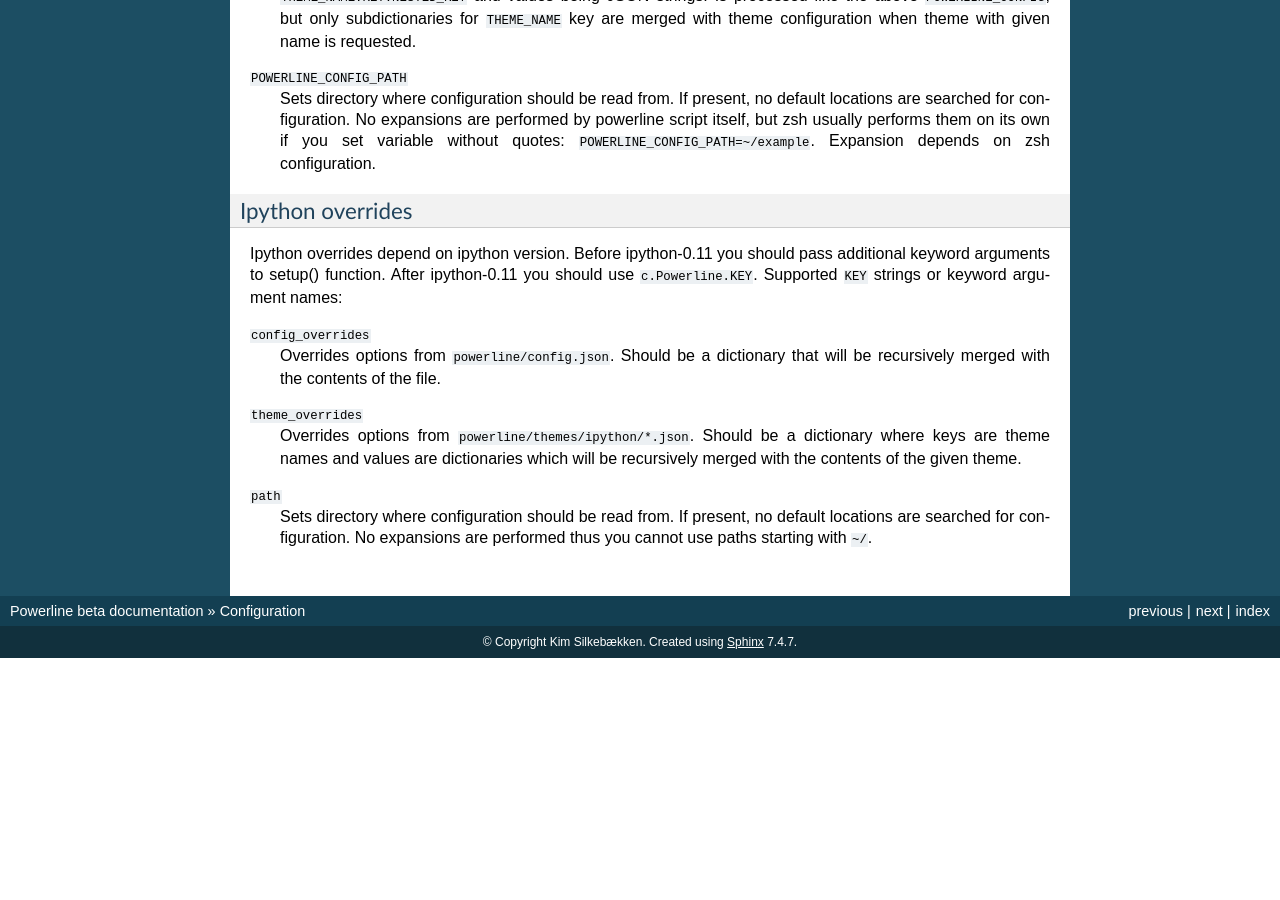
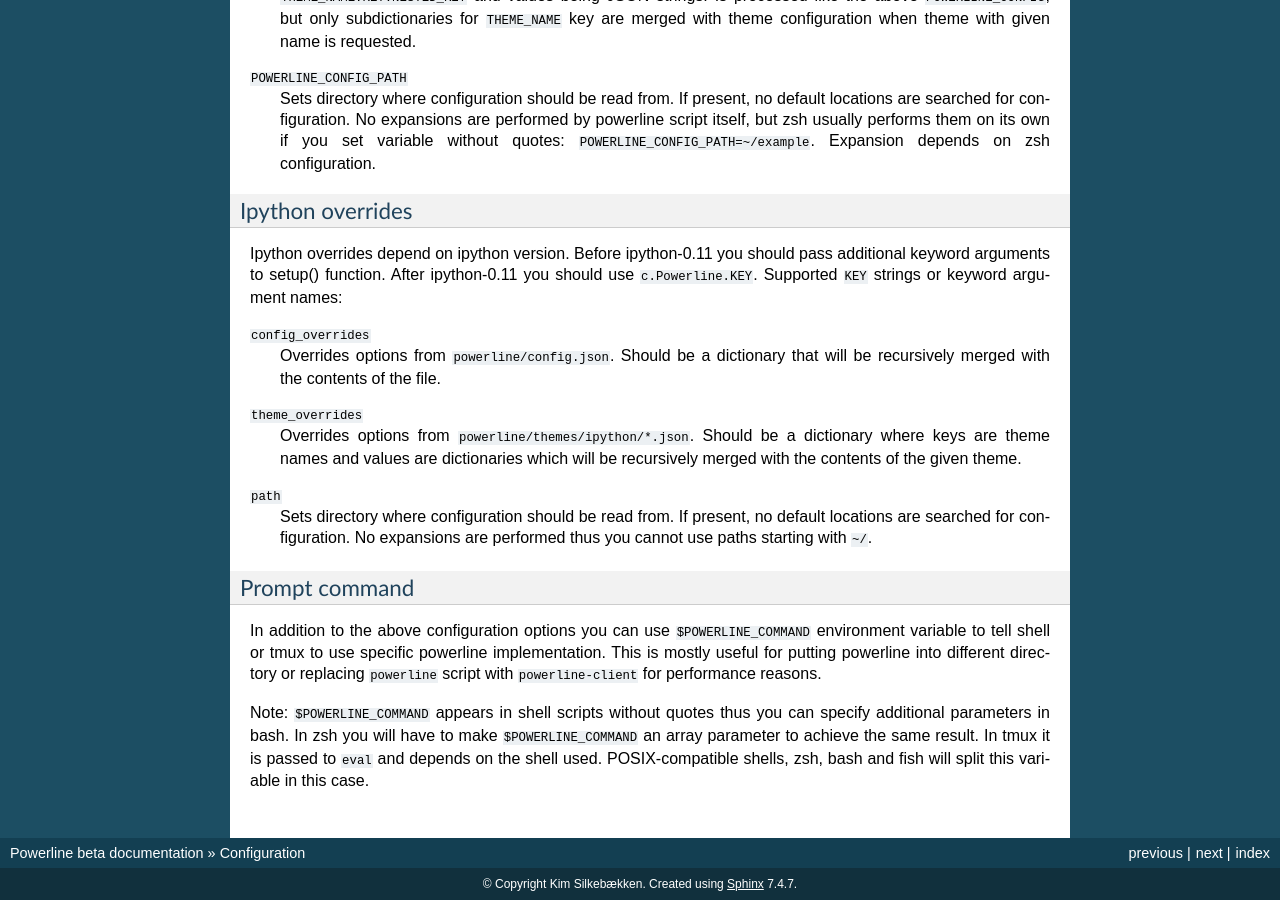
Before and after one commit to bunnyfly/dotfiles, a Sphinx documentation site: the page built from vim/bundle/powerline/docs/source/configuration.rst, in a window 1280 px wide and 900 px high, scrolled down 7551 px. Built offline with Sphinx 7.4.7, drawn with Linux system fonts in a browser that asks for light colours; before the commit the page ends 8209 px from its top, so only the background shows below that.

Commit message:
BundleUpdate

```diff
--- a/vim/bundle/powerline/docs/source/configuration.rst
+++ b/vim/bundle/powerline/docs/source/configuration.rst
@@ -526,3 +526,18 @@ use ``c.Powerline.KEY``. Supported ``KEY`` strings or keyword argument names:
     Sets directory where configuration should be read from. If present, no
     default locations are searched for configuration. No expansions are
     performed thus you cannot use paths starting with ``~/``.
+
+Prompt command
+--------------
+
+In addition to the above configuration options you can use
+``$POWERLINE_COMMAND`` environment variable to tell shell or tmux to use
+specific powerline implementation. This is mostly useful for putting powerline
+into different directory or replacing ``powerline`` script with
+``powerline-client`` for performance reasons.
+
+Note: ``$POWERLINE_COMMAND`` appears in shell scripts without quotes thus you
+can specify additional parameters in bash. In zsh you will have to make
+``$POWERLINE_COMMAND`` an array parameter to achieve the same result. In tmux it
+is passed to ``eval`` and depends on the shell used. POSIX-compatible shells,
+zsh, bash and fish will split this variable in this case.
```
Also changed, not shown: 5 other files.
